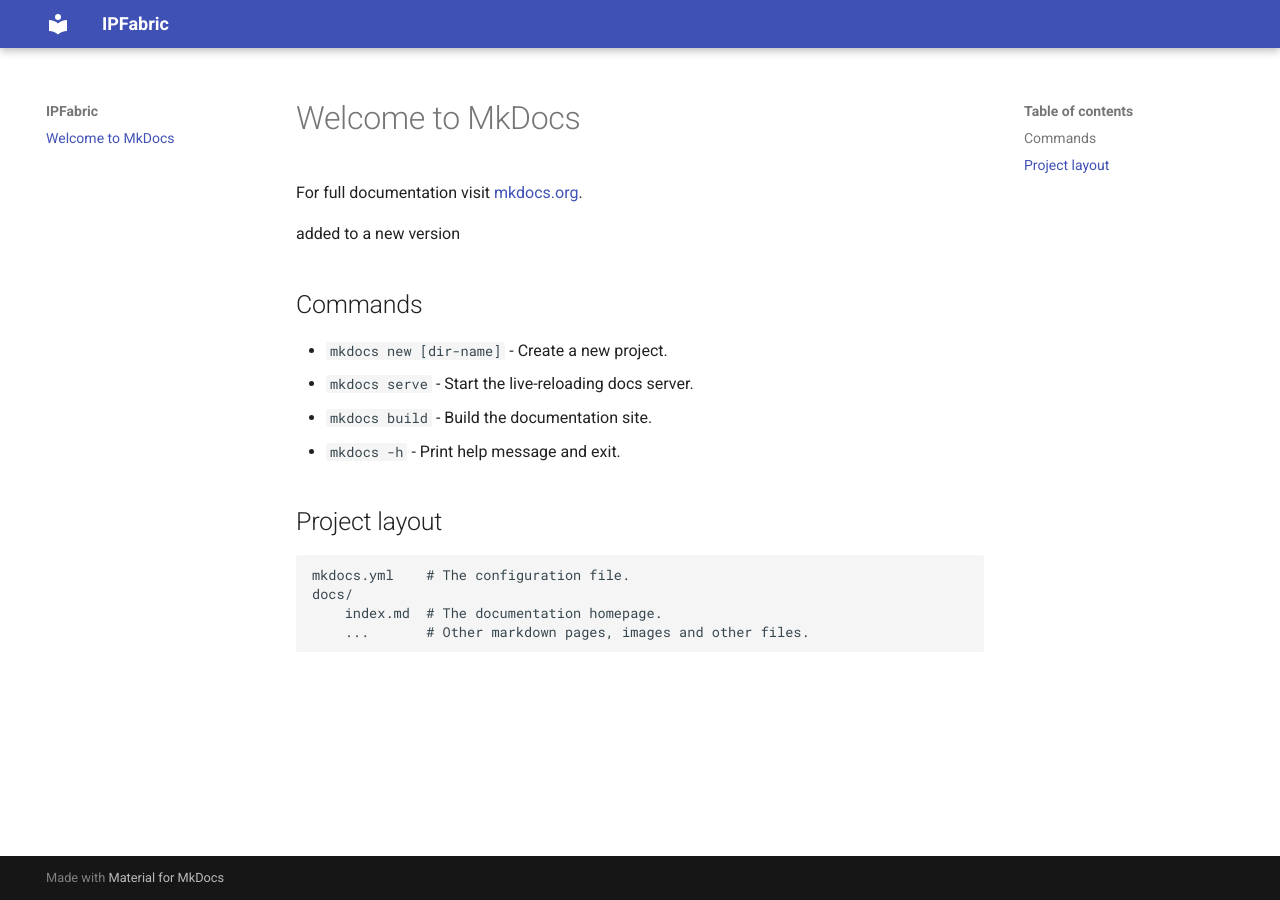
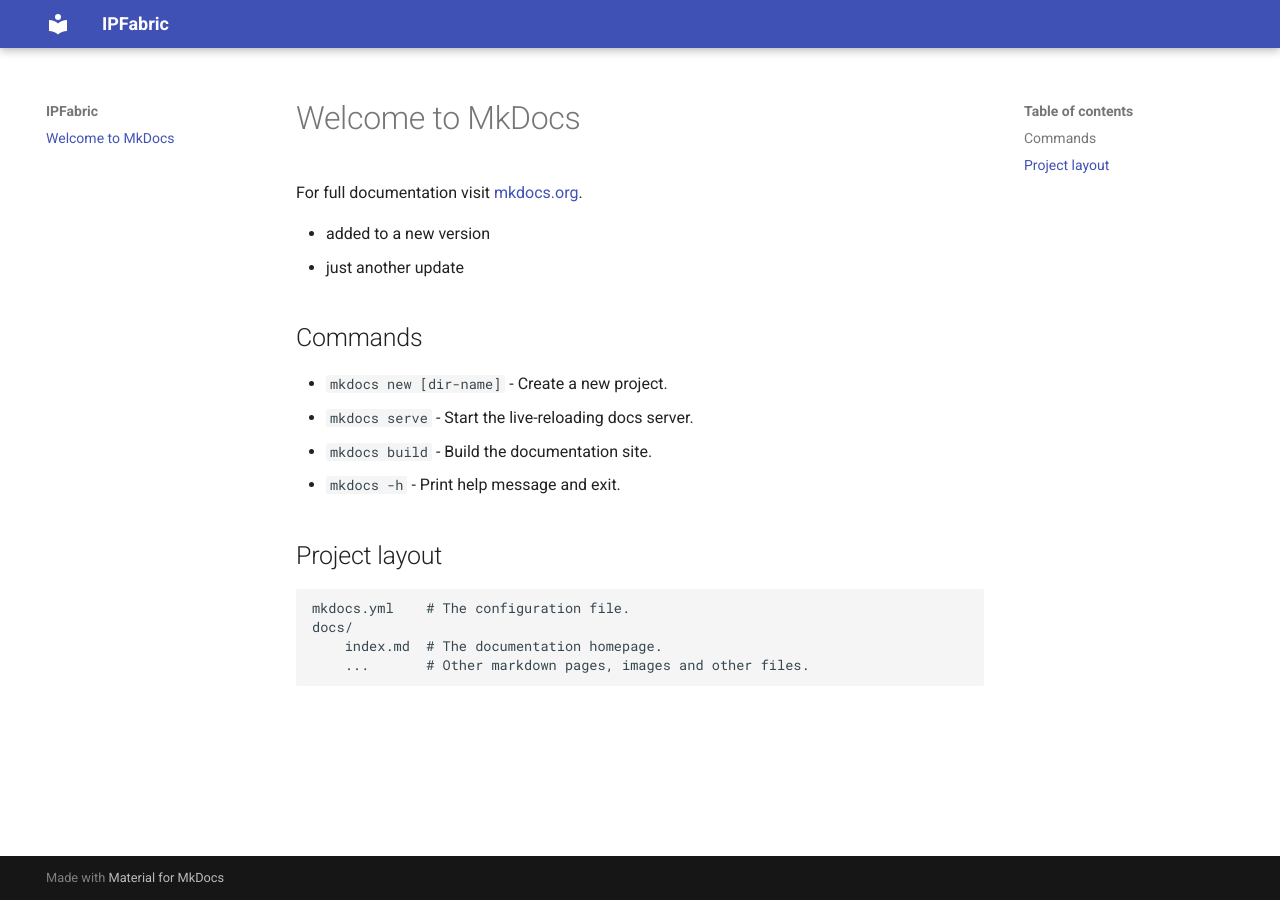
Before and after one commit to bobek/ipf_docs, an MkDocs documentation site: the page built from docs/index.md, in a window 1280 px wide. Built offline with MkDocs 1.6.1 and Material for MkDocs 9.7.7, drawn with Linux system fonts in a browser that asks for light colours; the version menu is left out.

Commit message:
another update

```diff
--- a/docs/index.md
+++ b/docs/index.md
@@ -2,7 +2,8 @@
 
 For full documentation visit [mkdocs.org](https://www.mkdocs.org).
 
-added to a new version
+ - added to a new version
+ - just another update
 
 ## Commands
 
```
